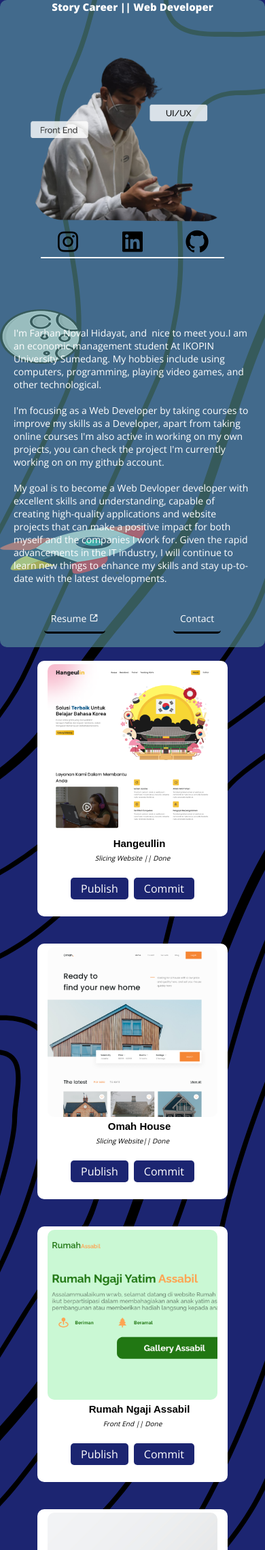
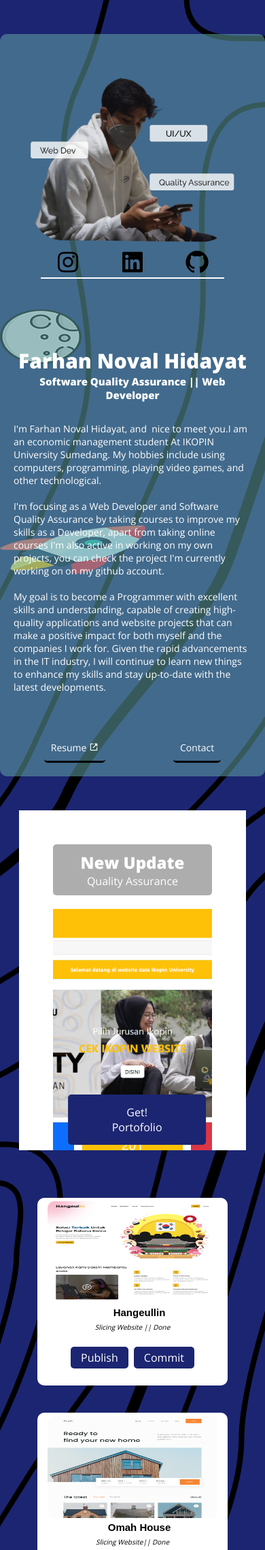
Before and after one commit to Farhannovaal/farhannovaal, a PHP site: page / in a window 390 px wide. Shown: the top 2280 px of the page at 68% size. Run offline with PHP 8.4, Linux system fonts and the light colour scheme; some libraries are stand-ins or nearby versions.

Commit message:
Update New Look

```diff
--- a/css/edit.css
+++ b/css/edit.css
@@ -29,6 +29,20 @@ body {
     color: var(--font-color);
 }
 
+.head-name {
+    text-align: center;
+    font-size: 30px;
+    font-weight: bold;
+}
+
+.publish-btn.news {
+    padding: 15px 65px;
+    border-radius: 5px;
+    /* background-color: rgb(255, 250, 250); */
+    /* color: black; */
+    font-family: var(--main-font);
+}
+
 .sosmed {
     font-size: 50px;
     display: none;
@@ -41,6 +55,95 @@ body {
 
 .sosmed a:hover {
     color: black;
+}
+
+.parent-img {
+    background: url("../images/12.png") 0% 0% / cover no-repeat;
+    height: 100%;
+    position: relative;
+}
+
+.info-project {
+    display: flex;
+    flex-direction: row;
+    gap: 10px;
+}
+
+.info-project li {
+    list-style: none;
+    font-size: 18px;
+}
+.content-wrapper {
+    display: flex;
+    flex-direction: column;
+    gap: 50px;
+}
+i.bx.bx-x-circle.close {
+    font-size: 35px;
+    /* float: right; */
+    cursor: pointer;
+}
+.card-popup {
+    background-color: white;
+    margin: 50px;
+    padding: 20px;
+    border-radius: 5px;
+    /* text-align: center; */
+    display: none;
+    flex-direction: column;
+    gap: 30px;
+}
+.download:hover {
+    background-color: grey;
+}
+.download {
+    position: absolute;
+    left: 50%;
+    top: 50%;
+    transform: translate(-50%, -50%);
+    background-color: #4CAF50;
+    padding: 10px;
+    border-radius: 5px;
+    cursor: pointer;
+    /* color: white; */
+}
+
+.bahan-planning {
+    background: url(../images/bahanplanning.png);
+    background-size: cover;
+    background-repeat: no-repeat;
+    height: 400px;
+    position: relative;
+}
+section#newUpdate {
+    width: 60%;
+    height: 400px;
+    background-color: white;
+    text-align: center;
+    padding: 50px;
+    position: relative;
+    left: 50%;
+    transform: translate(-50%, 0px);
+}
+.info-new {
+    background-color: rgba(0, 0, 0, 0.32);
+    padding: 10px;
+    border-radius: 5px;
+    margin-bottom: 20px;
+    color: white;
+}
+
+
+.btn-wrapper.news {
+    position: absolute;
+    left: 50%;
+    top: 75%;
+    transform: translate(-50%, -50%);
+    display: flex;
+}
+.tools img {
+    width: 80px;
+    height:80px;
 }
 
 #intro-button button {
@@ -68,6 +171,9 @@ body {
     left: 50%;
     top: 60%;
     transform: translate(-50%, -50%);
+}
+.title-project {
+    text-align: center;
 }
 
 .container-content {
@@ -144,7 +250,7 @@ body {
 
 #homePage .heading {
     text-align: center;
-    font-size: 20px;
+    font-size: 14px;
     color: var(--font-color);
 }
 
@@ -176,8 +282,18 @@ body {
     font-size: 14px;
     color: var(--font-color);
     margin-top: 50px;
+    display: flex;
+    flex-direction: column;
+    gap: 30px;
+}
+.download a {
+    color: white;
 }
 
+video {
+    width:100%;
+    height:auto;
+}
 .home-wrapper .content-right .resume {
     display: flex;
     justify-content: center;
@@ -210,6 +326,7 @@ body {
 
 .porto-wrapper .photo img {
     width: 150px;
+    height: 150px;
     border-radius: 10px;
 }
 
@@ -284,7 +401,7 @@ body {
     text-align: center;
     display: flex;
     cursor: no-drop;
-    flex-flow: row wrap;
+    flex-flow: wrap;
     width: 500px;
     align-items: center;
     justify-content: center;
@@ -320,9 +437,22 @@ body {
     width: 400px;
     margin-top: 50px;
 }
+.card-popup.active {
+    display: flex;
+    position: absolute;
+    top: 80%;
+    left: 50%;
+    transform: translate(-55%, -20%);
+    /* filter: blur(5px); */
+    width: 80%;
+    padding: 50px;
+    z-index: 2;
+    flex-direction: column;
+    /* gap: 20px; */
+}
 
 section {
-    /* margin-top: 50px; */
+    margin-top: 50px;
     overflow: hidden;
 }
 
@@ -340,15 +470,16 @@ section {
     justify-content: flex-end;
 }
 
+
 section#homePage {
     background-color: rgba(95, 158, 160, 0.57);
-    /* padding: 20px; */
     border-radius: 10px;
     display: flex;
     flex-direction: column;
 }
+
 section#skill {
-    background-color: #5f9ea091;
+    background-color: rgba(95, 158, 160, 0.57);
     padding: 10px;
     border-radius: 10px;
     margin-bottom: 70px;
@@ -361,7 +492,7 @@ section#skill {
 @media screen and (max-width: 960px) {
     body {
         margin: 0px;
-        padding: 0;
+        padding: 0px;
     }
 
     #homePage .heading {
@@ -465,6 +596,7 @@ section#skill {
         flex-wrap: wrap;
         margin: 0px;
         font-family: var(--main-font);
+        flex-direction: row;
     }
 
     .skill-wrapper .hardskil {
@@ -516,13 +648,14 @@ section#skill {
         font-size: 15px;
         text-align: center;
     }
+
     .skill-wrapper .hardskil {
         padding: 20px;
         border-radius: 5px;
         width: 400px;
         text-align: center;
-        display:flex;
-        flex-wrap:wrap;
+        display: flex;
+        flex-wrap: wrap;
     }
 
     .navbar .navbar-wrapper {
@@ -532,7 +665,29 @@ section#skill {
         width: 100%;
         display: none;
     }
+    .parent-img {
+        background: url("../images/12.png") 0% 0% / cover no-repeat;
+        height: 100%;
+        position: relative;
+    }
 
+    section#newUpdate {
+        width: 60%;
+        height: 400px;
+        background-color: white;
+        text-align: center;
+        padding: 50px;
+        position: relative;
+        left: 50%;
+        transform: translate(-50%, 0px);
+    }
+    .btn-wrapper.news {
+        position: absolute;
+        left: 40%;
+        top: 75%;
+        transform: translate(-50%, -50%);
+        display: flex;
+    }
     .navbar .show-nav {
         display: flex;
         position: relative;
@@ -604,8 +759,13 @@ section#skill {
     .home-wrapper {
         display: flex;
         flex-wrap: wrap;
-        /* margin: 20px; */
         justify-content: center;
+    }
+    .skill-wrapper .container-roadmap {
+    display: flex;
+    justify-content: center;
+    flex-direction: column;
+    align-items: center;
 }
 
     .home-wrapper .content-left img {
@@ -657,6 +817,10 @@ section#skill {
         font-size: 10px;
         font-style: italic;
     }
+    .parent-img {
+    background: url(../images/12.png) 0% 0% / cover no-repeat;
+    height: 100%;
+    position: relative;
 
     #skill {
     margin: auto;
@@ -671,8 +835,8 @@ section#skill {
     cursor: no-drop;
     }
 
-    .skill-wrapper .container-roadmap .softskil li {
-    }
+;
+    li {}
 
     .skill-wrapper .container-roadmap {
     margin-top: 0px;
@@ -681,7 +845,8 @@ section#skill {
     flex-wrap: wrap;
     }
 
-    .container-roadmap .roadmap h1 {
+    .container-roadmap .roadmap
+    h1 {
         font-size: 15px;
     font-weight: bold;
     color: white;
@@ -689,7 +854,8 @@ section#skill {
     text-align: center;
     }
 
-    .container-roadmap .roadmap img {
+    .container-roadmap .roadmap
+    img {
         width: 300px;
     }
 
@@ -707,11 +873,13 @@ section#skill {
     margin-top: 50px;
     }
 
-    .sosmed a {
+    .sosmed
+    a {
         color: var(--font-color);
     }
 
-    #intro-button button {
+    #intro-button
+    button {
         padding: 10px;
     border-radius: 5px;
     font-size: 20px;
@@ -728,39 +896,38 @@ section#skill {
     top: 60%;
     transform: translate(-50%, -50%);
     }
-    #rocket{
-        background: url(../images/rocket.png);
+
+    #rocket {
+    background: url("../images/rocket.png");
     width: 214px;
     height: 71px;
     position: absolute;
     z-index: -1;
-        bottom: 0;
-        left: 0;
+    bottom: 0px;
+    left: 0px;
     }
+;
+    /* background-size: auto; */
+    background-position: center;
 }
 
-
 #canvas {
-    /* position: absolute; */
-    /* bottom: 0px; */
-    /* right: 0; */
     z-index: -1;
-    /* width: 100%; */
-    /* height: 100%; */
 }
 
 #rocket {
-    background: url(../images/rocket.png);
+    background: url("../images/rocket.png");
     width: 214px;
     height: 71px;
     position: absolute;
     z-index: -1;
-    bottom: 0;
-    left: 0;
+    bottom: 0px;
+    left: 0px;
 }
+
 #man-jump {
-    opacity:0;
-    background: url(../images/astronout.png);
+    opacity: 0;
+    background: url("../images/astronout.png");
     width: 40px;
     height: 30px;
     position: absolute;
@@ -768,8 +935,9 @@ section#skill {
     bottom: 0%;
     left: 40%;
 }
+
 #Moon {
-    background: url(../images/moon.png);
+    background: url("../images/moon.png");
     width: 120px;
     height: 80px;
     position: absolute;
@@ -777,3 +945,11 @@ section#skill {
     top: 455px;
     left: 0%;
 }
+
+.info-new {
+    background-color: rgba(0, 0, 0, 0.32);
+    padding: 10px;
+    border-radius: 5px;
+    margin-bottom: 20px;
+    color: white;
+}
--- a/index.html
+++ b/index.html
@@ -45,12 +45,9 @@
             <div id="man-jump"></div>
         </div>
         <div id="Moon">
+        </div>
 </div>
-    </div>
-
-
     <section id="homePage" class="container-content">
-        <h3 class="heading">Story Career || Web Developer</h3>
         <div class="home-wrapper">
             <div class="content-left">
                 <img src="images/homeimg.png" alt="">
@@ -62,16 +59,20 @@
             </div>
 
             <div class="content-right">
+                <div class="identitas-wrap">
+                    <h1 class="head-name"> Farhan Noval Hidayat </h1>
+                    <h3 class="heading"> Software Quality Assurance || Web Developer</h3>
+                </div>
                 <p>
                     I'm Farhan Noval Hidayat, and  nice to meet you.I am an economic management student At IKOPIN University Sumedang. My hobbies include using computers, programming, playing video games, and other technological.
 
                     <br><br>
-                    I'm focusing as a Web Developer by taking courses to improve my skills as a Developer, apart from taking online courses I'm also active in working on my own projects, you can check the project I'm currently working on on my github account.                    <br><br>
-                    My goal is to become a Web Devloper developer with excellent skills and understanding, capable of creating high-quality applications and website projects that can make a positive impact for both myself and the companies I work for. Given the rapid advancements in the IT industry, I will continue to learn new things to enhance my skills and stay up-to-date with the latest developments.
+                    I'm focusing as a Web Developer and Software Quality Assurance by taking courses to improve my skills as a Developer, apart from taking online courses I'm also active in working on my own projects, you can check the project I'm currently working on on my github account.                    <br><br>
+                    My goal is to become a Programmer  with excellent skills and understanding, capable of creating high-quality applications and website projects that can make a positive impact for both myself and the companies I work for. Given the rapid advancements in the IT industry, I will continue to learn new things to enhance my skills and stay up-to-date with the latest developments.
                 </p>
 
                 <div class="resume">
-                    <a href="https://drive.google.com/file/d/1wRcPXZig4coabdxeJxh6qyFzPh8vBeAi/view?usp=sharing"> Resume <i class='bx bx-link-external'></i> </a>
+                    <a href="https://drive.google.com/file/d/1MUgp9QWkKTTru8-xPcfiLAOvmYMPOAYE/view?usp=drive_link"> Resume <i class='bx bx-link-external'></i> </a>
                     <a href="#"> Contact </a>
                 </div>
             </div>
@@ -79,6 +80,122 @@
 
 
     </section>
+
+
+    <section id="newUpdate">
+
+        <div class="info-new">
+            <h2 class="new-update-title">
+                New Update
+            </h2>
+            <p class="sub-title">
+                Quality Assurance
+            </p>
+        </div>
+
+        <div class="parent-img">
+            <div class="btn-wrapper news">
+                <p class="publish-btn news"> Get! Portofolio </p>
+            </div>
+        </div>
+
+    </section>
+
+
+    <div class="card-popup">
+        <i class='bx bx-x-circle close' title="Close Pop-Up"></i>
+        <div class="title-project">
+        <h1> Quality Assurance </h1>
+          <h3> IKOPIN WEBSITE </h3>
+        </div>
+          <div class="content-wrapper">
+            <div class="info-project">
+                <ul>
+                    <li> Project Name </li>
+                    <li> Prepared By </li>
+                    <li> Project Manager & QA</li>
+                    <li> Start Date</li>
+                    <li> End Date </li>
+                </ul>
+                <ul>
+                    <li> : Ikopin Website </li>
+                    <li> : FNH TEAM</li>
+                    <li> : Farhan Noval Hidayat</li>
+                    <li> : 29 Juni 2023</li>
+                    <li> : 29 Juli 2023</li>
+                </ul>
+            </div>
+
+            <div class="deks-project">
+                <div class="title-project">
+                    <h2> Project Information </h2>
+                        <h3> IKOPIN Website & Data </h3>
+                </div>
+
+                <div class="deks-info">
+                    <ol>
+                        <li>Project website Ikopin University yang memiliki halaman, yaitu : Dashboard, Register, Login, Data Mahasiswa, Data Dosen, Dan PMB ( penerimaan mahasiswa baru )</li>
+                        <li>Waktu pengerjaan selama 1 bulan, diharapkan bisa terselesaikan dengan baik, sesuai dan tepat waktu.</li>
+                        <li> Minimalisir terjadinya bug atau function yang tidak sesuai, perhatikan UI sesuaikan dengan design yang sudah di buat</li>
+                        <li>Lakukan Reporting dan berikan feedback pada setiap progress yang di kerjakan (Important!)</li>
+                    </ol>
+                </div>
+            </div>
+
+
+
+            <div class="project-planning">
+                <div class="title-project">
+                    <h2> Project Planning</h2>
+                        <h3> Quality Assurance </h3>
+                </div>
+
+                <div class="content-planning">
+
+                    <div class="tools">
+                        <p> Penggunaan Tools </p>
+                        <img src="../images/spreadsheet.png" alt="">
+                        <img src="../images/clickup.png" alt="">
+                        <img src="../images/jira.png" alt="">
+                    </div>
+
+                    <div class="spreadsheet">
+                        <p> Planning Data </p>
+                        <div class="bahan-planning">
+                            <p class="download" title="Unduh Dokumen"> <a href="https://drive.google.com/file/d/1lHMMITW3mD3U2q5dk8f5zxTe6QvlhY6R/view?usp=drive_link">Unduh</a></p>
+                        </div>
+                    </div>
+                </div>
+            </div>
+
+            <div class="ProsesQA">
+
+                <div class="title-project">
+                    <h2> QA Proses</h2>
+                        <h3> Quality Assurance </h3>
+                </div>
+
+                <div class="tools">
+                    <p> Penggunaan Tools </p>
+                    <img src="../images/node.png" alt="">
+                    <img src="../images/java-script.png" alt="">
+                    <img src="../images/kkk.jpeg" alt="">
+                    <img src="../images/git.png" alt="">
+                </div>
+
+                <iframe width="560" height="315" src="https://www.youtube.com/embed/6lWNT0OOePw" frameborder="0" allowfullscreen>   </iframe>
+
+
+
+            </div>
+
+
+
+
+
+          </div>
+    </div>
+
 
     <section id="portofolio" class="container-content">
         <div class="porto-wrapper">
@@ -173,6 +290,14 @@
             <span><img src="images/figma.png" alt=""></span>
             <span><img src="images/react.png" alt=""></span>
             <span><img src="images/laravel.png" alt=""></span>
+            <span><img src="images/git.png" alt=""></span>
+            <span><img src="images/spreadsheet.png" alt=""></span>
+            <span><img src="images/node.png" alt=""></span>
+            <span><img src="images/clickup.png" alt=""></span>
+            <span><img src="images/jira.png" alt=""></span>
+            <span><img src="images/kkk.jpeg" alt=""></span>
+
+
 
         </div>
 
```
Also changed, not shown: js/edit.js (+14 -0 lines), images/Roadmap.png, images/bahanplanning.png (added), images/clickup.png (added), images/git.png (added), images/homeimg.png, images/jira.png (added), images/kkk.jpeg (added), images/node.png (added), images/spreadsheet.png (added), 2 other files. Lines whose indentation alone changed are shown as unchanged.
